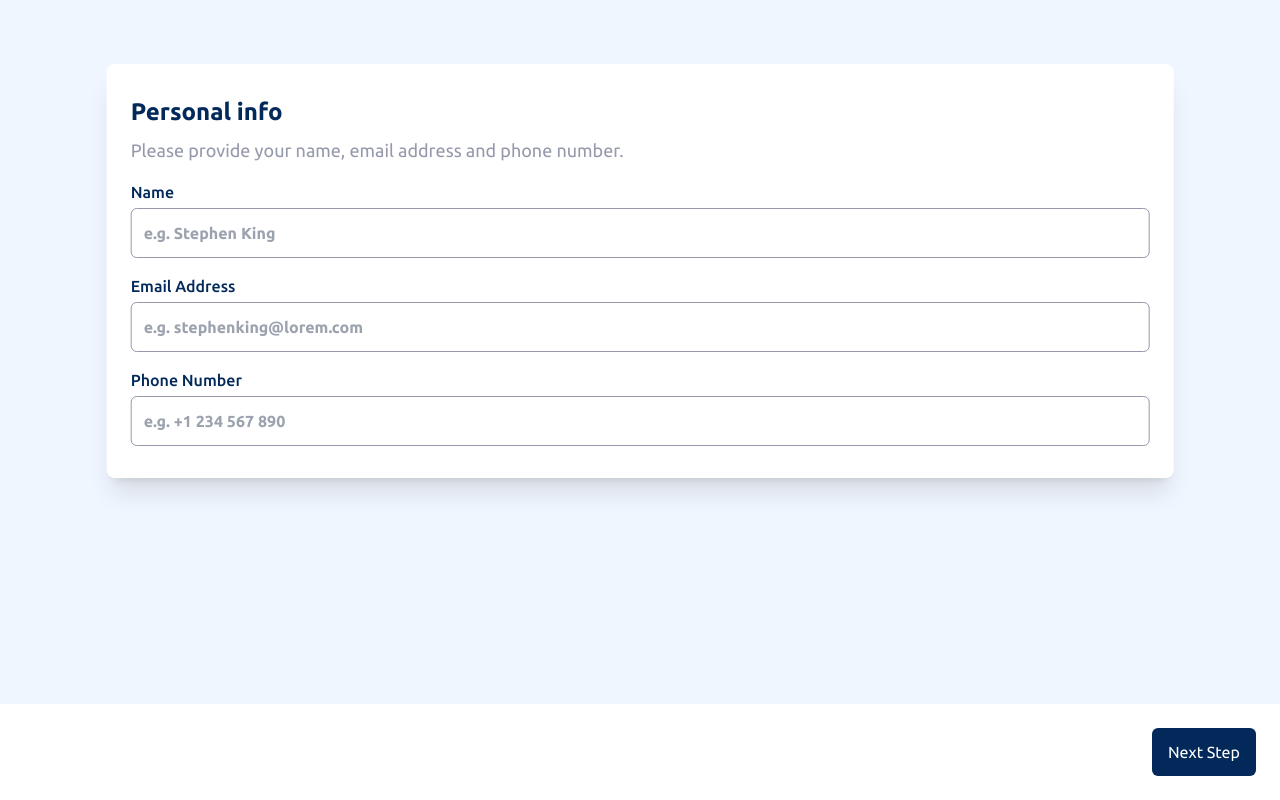
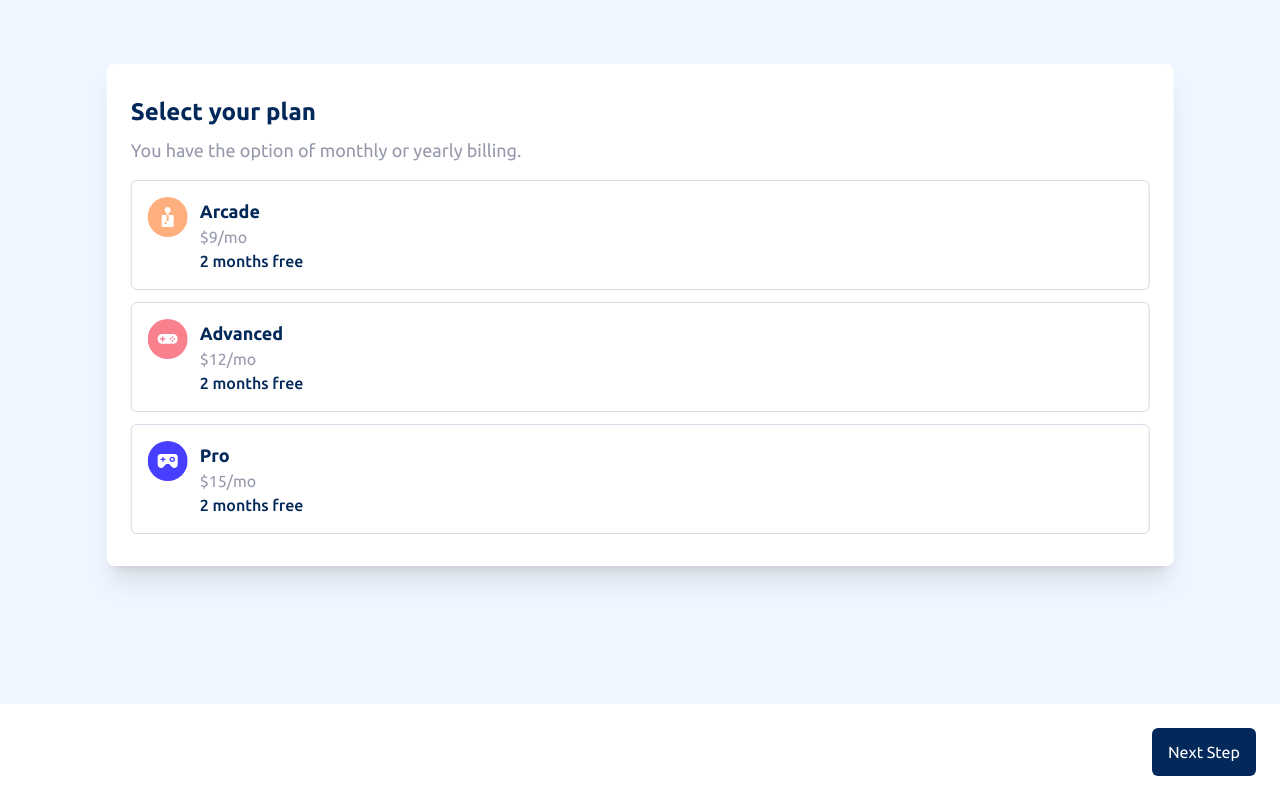
Before and after one commit to Di-void/multi-step-form, a React (Vite) app: page / in a window 1280 px wide. Built offline with nearby package versions, Linux system fonts and the light colour scheme.

Commit message:
feat: complete plans screen form sub-components ui

```diff
--- /dev/null
+++ b/src/components/Forms/PlansForm/index.tsx
@@ -0,0 +1,88 @@
+import { Arcade, Advanced, Pro } from "@/components/Icons";
+
+const PlansForm = () => {
+  return (
+    <form className="flex flex-col gap-3">
+      <div>
+        <input
+          type="radio"
+          id="arcade"
+          name="plan"
+          value="arcade"
+          className="hidden peer"
+          required
+        />
+        <label
+          htmlFor="arcade"
+          className="p-4 flex gap-3 border border-light-gray hover:border-purplish-blue peer-checked:bg-alabaster peer-checked:border-purplish-blue rounded-md cursor-pointer transition-all duration-300"
+        >
+          <Arcade />
+
+          <div>
+            <h4 className="capitalize text-marine-blue text-lg font-bold">
+              arcade
+            </h4>
+            <h2 className="text-cool-gray">$9/mo</h2>
+            <p className="text-marine-blue font-medium transition-all duration-300 -mt-0">
+              2 months free
+            </p>
+          </div>
+        </label>
+      </div>
+
+      <div>
+        <input
+          type="radio"
+          id="advanced"
+          className="hidden peer"
+          name="plan"
+          value="arcade"
+        />
+        <label
+          htmlFor="advanced"
+          className="p-4 flex gap-3 border border-light-gray hover:border-purplish-blue peer-checked:bg-alabaster peer-checked:border-purplish-blue rounded-md cursor-pointer transition-all duration-300"
+        >
+          <Advanced />
+
+          <div>
+            <h4 className="capitalize text-marine-blue text-lg font-bold">
+              advanced
+            </h4>
+            <h2 className="text-cool-gray">$12/mo</h2>
+            <p className="text-marine-blue font-medium transition-all duration-300 -mt-0">
+              2 months free
+            </p>
+          </div>
+        </label>
+      </div>
+
+      <div>
+        <input
+          type="radio"
+          id="pro"
+          className="hidden peer"
+          name="plan"
+          value="pro"
+        />
+        <label
+          htmlFor="pro"
+          className="p-4 flex gap-3 border border-light-gray hover:border-purplish-blue peer-checked:bg-alabaster peer-checked:border-purplish-blue rounded-md cursor-pointer transition-all duration-300"
+        >
+          <Pro />
+
+          <div>
+            <h4 className="capitalize text-marine-blue text-lg font-bold">
+              pro
+            </h4>
+            <h2 className="text-cool-gray">$15/mo</h2>
+            <p className="text-marine-blue font-medium transition-all duration-300 -mt-0">
+              2 months free
+            </p>
+          </div>
+        </label>
+      </div>
+    </form>
+  );
+};
+
+export default PlansForm;
--- a/src/components/Icons/Advanced.tsx
+++ b/src/components/Icons/Advanced.tsx
@@ -1,9 +1,11 @@
-const Advanced = () => {
+import type { IconProps } from "./Arcade";
+
+const Advanced = ({ height = 40, width = 40 }: IconProps) => {
   return (
     <svg
       xmlns="http://www.w3.org/2000/svg"
-      width="40"
-      height="40"
+      width={width}
+      height={height}
       viewBox="0 0 40 40"
     >
       <g fill="none" fill-rule="evenodd">
--- a/src/components/Icons/Arcade.tsx
+++ b/src/components/Icons/Arcade.tsx
@@ -1,9 +1,14 @@
-const Arcade = () => {
+export interface IconProps {
+  height?: number;
+  width?: number;
+}
+
+const Arcade = ({ height = 40, width = 40 }: IconProps) => {
   return (
     <svg
       xmlns="http://www.w3.org/2000/svg"
-      width="40"
-      height="40"
+      width={width}
+      height={height}
       viewBox="0 0 40 40"
     >
       <g fill="none" fill-rule="evenodd">
--- a/src/components/Icons/Pro.tsx
+++ b/src/components/Icons/Pro.tsx
@@ -1,9 +1,11 @@
-const Pro = () => {
+import type { IconProps } from "./Arcade";
+
+const Pro = ({ height = 40, width = 40 }: IconProps) => {
   return (
     <svg
       xmlns="http://www.w3.org/2000/svg"
-      width="40"
-      height="40"
+      width={width}
+      height={height}
       viewBox="0 0 40 40"
     >
       <g fill="none" fill-rule="evenodd">
--- /dev/null
+++ b/src/views/Screens/Plans.tsx
@@ -0,0 +1,21 @@
+import PlansForm from "@/components/Forms/PlansForm";
+
+const Plans = () => {
+  return (
+    <div>
+      <header className="mb-2">
+        <h1 className="text-marine-blue text-2xl font-bold">
+          Select your plan
+        </h1>
+      </header>
+
+      <p className="text-cool-gray text-lg mb-4">
+        You have the option of monthly or yearly billing.
+      </p>
+
+      <PlansForm />
+    </div>
+  );
+};
+
+export default Plans;
--- a/src/views/Screens/index.tsx
+++ b/src/views/Screens/index.tsx
@@ -1 +1,2 @@
 export { default as PersonalInfo } from "./Personal_Info";
+export { default as Plans } from "./Plans";
--- a/src/views/index.tsx
+++ b/src/views/index.tsx
@@ -1,9 +1,10 @@
-import { PersonalInfo } from "./Screens";
+import { PersonalInfo, Plans } from "./Screens";
 
 const Views = () => {
   return (
     <section className="bg-white shadow-xl rounded-lg mt-7 xl:mt-0 px-5 py-6 lg:px-6 lg:py-8">
-      <PersonalInfo />
+      {/* <PersonalInfo /> */}
+      <Plans />
     </section>
   );
 };
```
